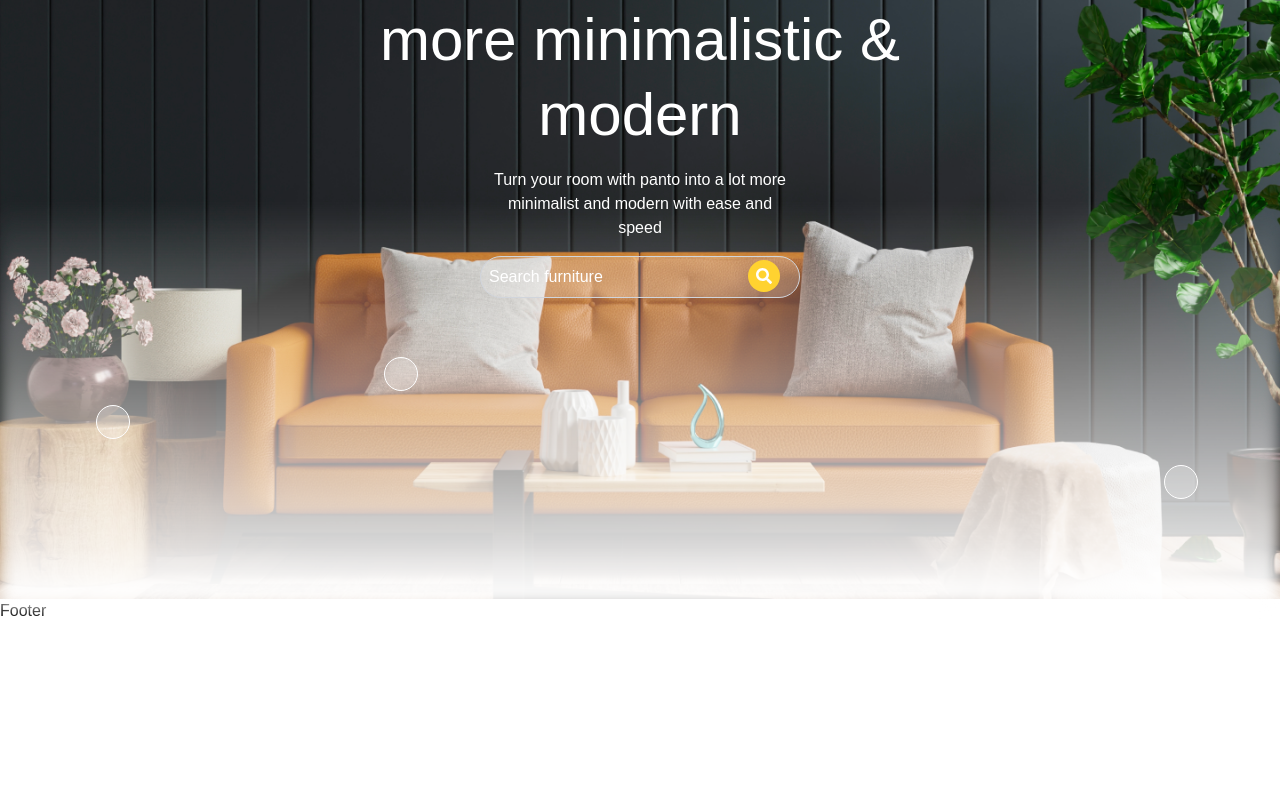
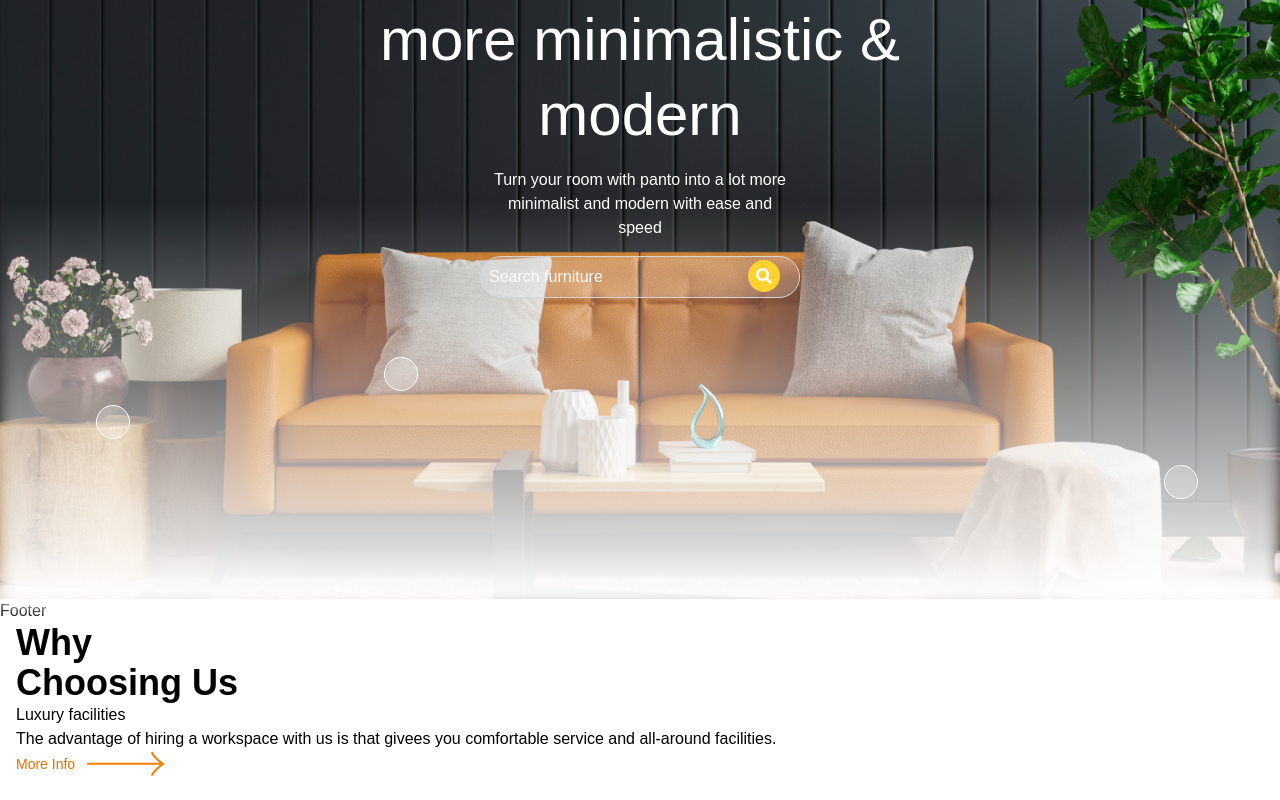
Before and after one commit to selina-islam/Panto-Furniture-Landing-Page, a React (Vite) app: page / in a window 1280 px wide. Shown: the part 201-1001 px from the top of the page. Before the commit the page ends 824 px from the top, so only its background shows below. Built offline with nearby package versions, Linux system fonts and the light colour scheme.

Commit message:
reusable button created

```diff
--- /dev/null
+++ b/src/components/Button.jsx
@@ -0,0 +1,15 @@
+import React from "react";
+
+function Button({ text }) {
+  return (
+    <button className="text-sm text-amber-600 inline-block">
+      <div className="flex justify-center items-center gap-3">
+        {" "}
+        {text}
+        <img src="/btn-icon.png" alt="Arrow-Icon" />
+      </div>
+    </button>
+  );
+}
+
+export default Button;
--- a/src/components/Navbar.jsx
+++ b/src/components/Navbar.jsx
@@ -40,7 +40,7 @@ function Navbar() {
 
   return (
     <header className="fixed top-0 left-0 right-0 z-50  ">
-      <nav className=" container  text-white  mx-auto flex justify-between items-center px-14 py-6 ">
+      <nav className="section-container text-white  mx-auto flex justify-between items-center">
         {/* Logo */}
         <NavLink to="/" className="text-xl font-bold">
           Panto
@@ -60,12 +60,11 @@ function Navbar() {
 
         {isOpen && (
           <div className="absolute top-0 left-0 w-full h-screen  flex flex-col items-center justify-center ">
-
             <div
               className="absolute  top-8 right-14 text-3xl cursor-pointer"
               onClick={toggleMenu}
             >
-              <RxCross2 className="text-white text-3xl"/>
+              <RxCross2 className="text-white text-3xl" />
             </div>
             <NavItemsList toggleMenu={toggleMenu} />
           </div>
--- a/src/index.css
+++ b/src/index.css
@@ -17,3 +17,6 @@
 body{
 @apply font-poppins
 }
+.section-container{
+        @apply max-w-screen-2xl container mx-auto py-6 px-4;
+}
--- a/src/pages/Home/Home.jsx
+++ b/src/pages/Home/Home.jsx
@@ -1,10 +1,12 @@
 import React from 'react'
 import Hero from './Hero'
+import WhyChoose from './WhyChoose'
 
 function Home() {
   return (
     <div className='h-screen'>
-      <Hero/>
+      <Hero />
+      <WhyChoose/>
     </div>
   )
 }
--- /dev/null
+++ b/src/pages/Home/WhyChoose.jsx
@@ -0,0 +1,26 @@
+import React from 'react'
+import Button from '../../components/Button';
+
+function WhyChoose() {
+        return (
+          <section className="section-container">
+            <div>
+              <div>
+                <h1 className="text-4xl font-bold">
+                  Why <br /> Choosing Us
+                </h1>
+              </div>
+              <div>
+                <h3>Luxury facilities</h3>
+                <p>
+                  The advantage of hiring a workspace with us is that givees you
+                  comfortable service and all-around facilities.
+                </p>
+                <Button text='More Info'/>
+              </div>
+            </div>
+          </section>
+        );
+}
+
+export default WhyChoose
```
Also changed, not shown: public/btn-icon.png (added).
